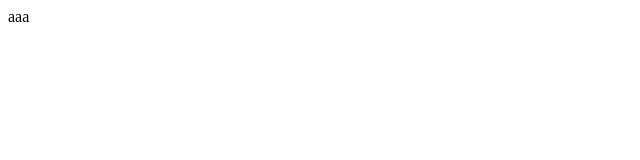
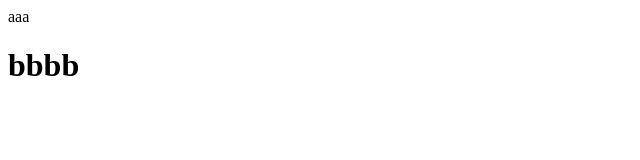
Before and after one commit to jungilhur/github_test, a plain HTML site: page index.html in a window 1280 px wide. Shown: the whole page, without its empty margins (0-640 px from the left). Drawn offline with Linux system fonts and the light colour scheme.

Commit message:
<update> h1 추가

```diff
--- a/index.html
+++ b/index.html
@@ -1,5 +1,6 @@
 <html>
     <body>
         aaa
+        <h1>bbbb</h1>
     </body>
 </html>
```
